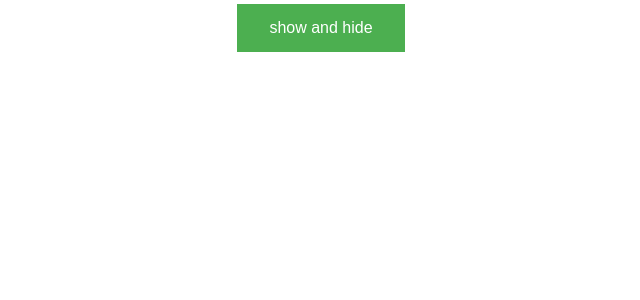
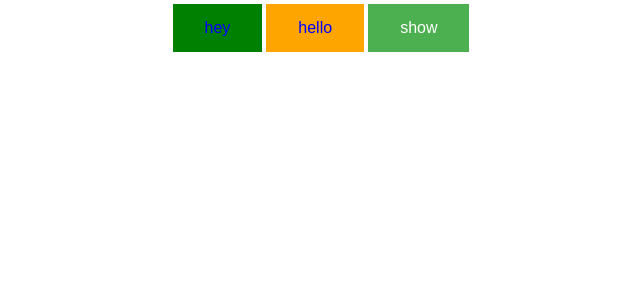
Before and after one commit to nimeshpoudel7/myawesomeapp, a React (Create React App) app: page / in a window 1280 px wide. Shown: the top 300 px of the page, without its empty margins (319-959 px from the left). Built offline with nearby package versions, Linux system fonts and the light colour scheme.

Commit message:
buttonfromstyle compnent

```diff
--- a/package.json
+++ b/package.json
@@ -11,6 +11,7 @@
     "react": "^17.0.2",
     "react-dom": "^17.0.2",
     "react-scripts": "4.0.3",
+    "styled-components": "^5.3.0",
     "web-vitals": "^1.1.2"
   },
   "scripts": {
--- a/src/App.css
+++ b/src/App.css
@@ -20,7 +20,19 @@
 
 
 .button {
-  background-color: #4CAF50; /* Green */
+  background-color: #4CAF50;
+  border: none;
+  color: white;
+  padding: 15px 32px;
+  text-align: center;
+  text-decoration: none;
+  display: inline-block;
+  font-size: 16px;
+  margin: 4px 2px;
+  cursor: pointer;
+}
+.checkbtn {
+ /* Green */
   border: none;
   color: white;
   padding: 15px 32px;
@@ -33,3 +45,8 @@
 }
 .button-red {background-color: #f44336;} /* Red */
 .button-grey {background-color: #555555;} /* Black */
+.red {background-color:red;}
+.text{color:black;}
+.pink{
+background-color:pink;
+}
--- a/src/App.js
+++ b/src/App.js
@@ -1,7 +1,39 @@
 import React ,{useState} from 'react'
 import './App.css';
 import Card from './Card'
+import styled,{ThemeProvider, css} from 'styled-components'
+const Button=styled.button`
+border: none;
+${props=>
+  props.color && css `
+  background-color:${props=>props.length>2? props.theme[props.color]:props.length==2?'red':props.theme[props.color]};
+  color:${props=>props.length>0?'blue':null};
+  `
+}
+
+padding: 15px 32px;
+text-align: center;
+text-decoration: none;
+display: inline-block;
+font-size: 16px;
+margin: 4px 2px;
+cursor: pointer;
+`;
+const theme = {
+  mango:'orange',
+  primary:'green'
+
+}
+// const Input = styled.input`
+//   padding: 0.5em;
+//   margin: 0.5em;
+//   color: ${props => props.inputColor || "palevioletred"};
+//   background: papayawhip;
+//   border: none;
+//   border-radius: 3px;
+// `;
 function App() {
+
 
   // const  [name, setName] = useState('Nimesh Poudel')
  const [showCard, setshowCard] = useState(false)
@@ -26,19 +58,32 @@ function App() {
  }
 ])
 
+// const NamechangeOject=(event,id)=>{
+//   //1 which card
+//   const CardIndex=objUserDetails.findIndex((pass)=>{
+//     return pass.id===id
+//   })
+//   console.log(CardIndex)
+//   //2 make copy spread operator
+//  const copy_card=[...objUserDetails]
+//   //3 change specify card
+//   copy_card[CardIndex].name=event.target.value
+//   //4 set values of the card
+//   setobjUserDetails(copy_card)
+// }
 const NamechangeOject=(event,id)=>{
-  //1 which card
-  const CardIndex=objUserDetails.findIndex((pass)=>{
-    return pass.id===id
+  //1. which object
+  const findCardIndex= objUserDetails.findIndex((passingobject)=>{
+    return passingobject.id===id
   })
-  console.log(CardIndex)
-  //2 make copy spread operator
- const copy_card=[...objUserDetails]
-  //3 change specify card
-  copy_card[CardIndex].name=event.target.value
-  //4 set values of the card
-  setobjUserDetails(copy_card)
+  //2. copy objct
+  const card_copy=[...objUserDetails]
+  //3. modify object
+  card_copy[findCardIndex].name=event.target.value
+  //4.set object
+  setobjUserDetails(card_copy)
 }
+
 // const objeForUser=()=>{
 //   setobjUserDetails(objUserDetails)
 // }
@@ -50,22 +95,54 @@ const NamechangeOject=(event,id)=>{
     setobjUserDetails(deletedata)
 
   }
+  // const buttonStyle={
+  // backgroundColor: '#4CAF50'
+  // }
+  // if (objUserDetails.length<3) {
+  //   buttonStyle.backgroundColor='red';
+  // }
+  //  if (objUserDetails.length<2) {
+  //   buttonStyle.backgroundColor='pink';
+  // }
+  const classes=['button']
+   if (objUserDetails.length<3) {
+     classes.push('red')
+   }
+    if (objUserDetails.length<2){
+    classes.push('pink')
+    console.log('pink')
+  }
+
+  // const classes=['checkbtn']
+  // if (objUserDetails.length<3){
+  // classes.push('red')
+  // console.log('red')
+  // }
+  // if (objUserDetails.length<2){
+  //   classes.push('pink text')
+  //   console.log('pink')
+  // }
+
   const changevalue=()=>{
     setshowCard(!showCard)
   }
+  let  textmsg =''
+  if (showCard===true) {
+    textmsg='hide'
+  } else {
+    textmsg='show'
+  }
 
+   const hideandshow=  showCard?( objUserDetails.map((details,acc)=>{
 
-   const hideandshow=  showCard?(
-    objUserDetails.map((details,acc)=>
-
-    <Card
+    return <Card
     avatar='https://cdn.fakercloud.com/avatars/rachelreveley_128.jpg'
     name={details.name}
     job={details.title}
     key={details.id}
     ondelete={()=>deletechangehandler(acc)}
     onchangename={(event)=> NamechangeOject(event,details.id)}
-    />)
+    />})
    ):null
 
   // const newobj=objUserDetails.reduce((acc,index)=>{
@@ -79,8 +156,12 @@ const NamechangeOject=(event,id)=>{
 
   return (
   <div className="App">
-    <button className="button" onClick={changevalue} >show and hide</button>
+    <ThemeProvider theme={theme}>
+    <Button color='primary' length={objUserDetails.length}>hey</Button>
+    <Button color='mango' length={objUserDetails.length}>hello</Button>
+    <button className={classes.join(' ')}  onClick={changevalue} >{textmsg}</button>
     {hideandshow}
+    </ThemeProvider>
   </div>
   );
 }
```
Also changed, not shown: 1 other file (tests, documents, lock files or other folders).
